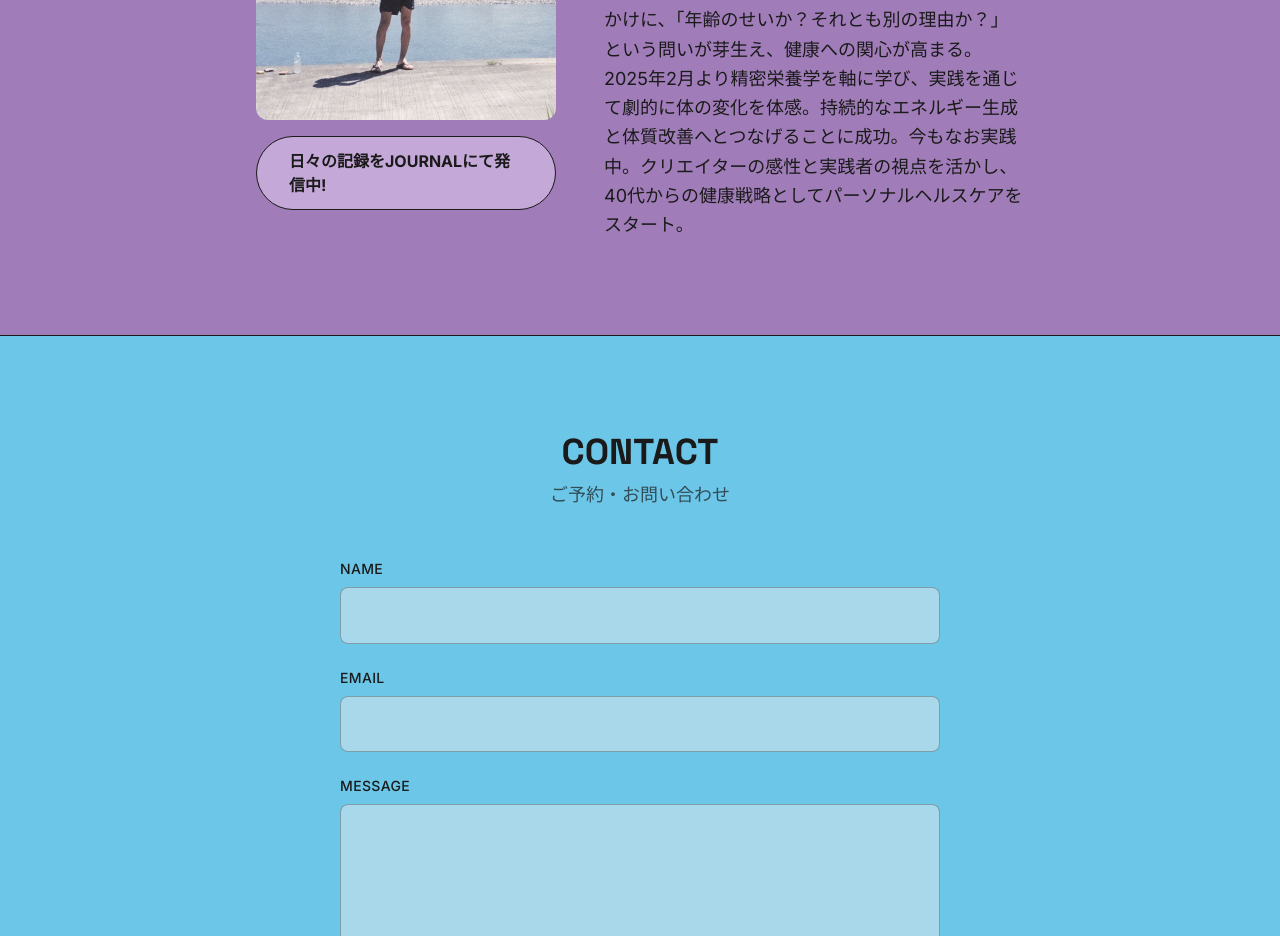
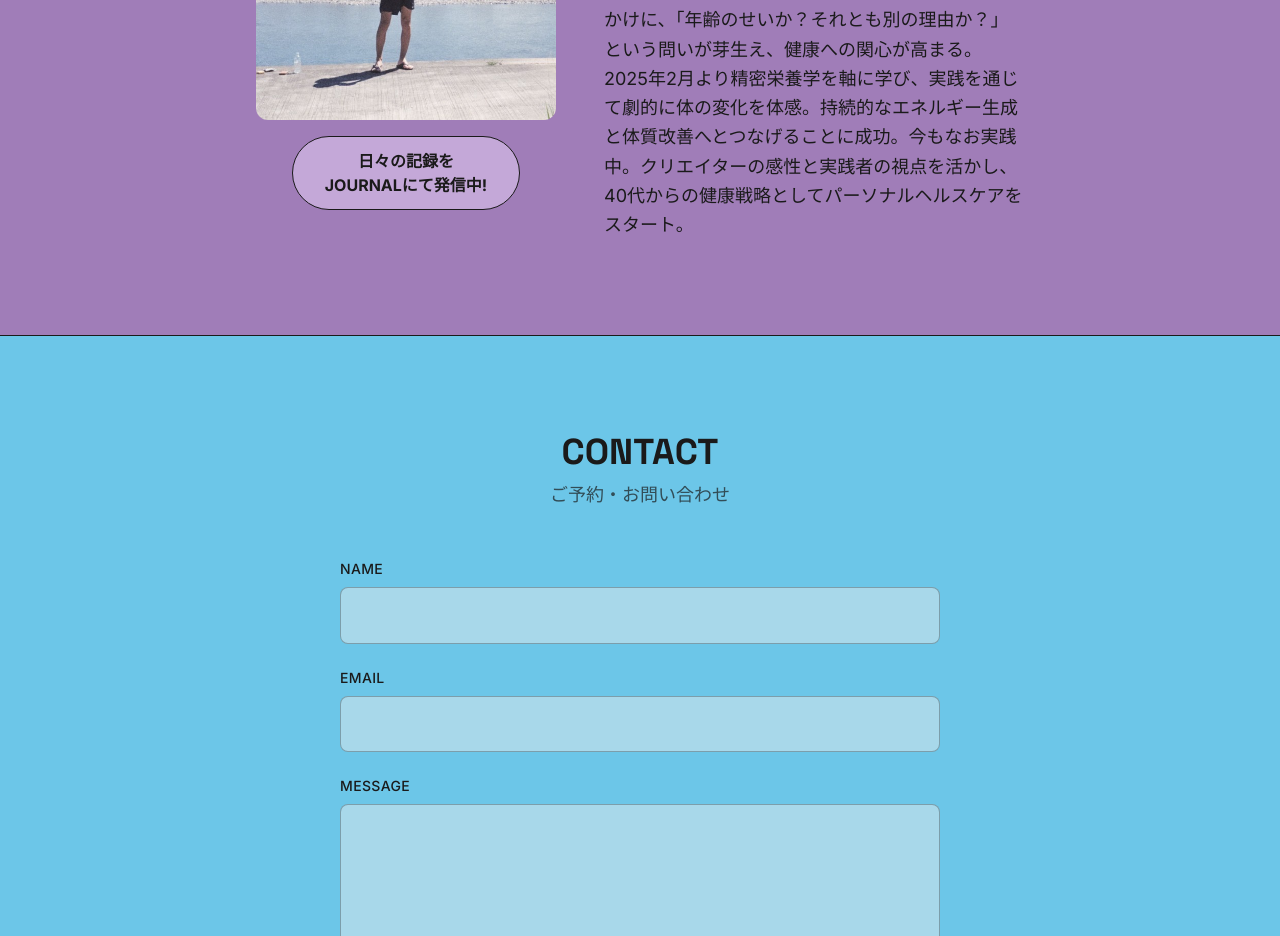
Before and after one commit to mementocreation42-coder/mitoflow40, a Next.js app: page / in a window 1280 px wide. Shown: the part 6720-7656 px from the top of the page. Built offline with nearby package versions, Linux system fonts and the light colour scheme; no server answers; a web font is replaced by a local one.

Commit message:
content: Add line break to profile button text

```diff
--- a/components/Profile.tsx
+++ b/components/Profile.tsx
@@ -29,9 +29,9 @@ export default function Profile() {
                             </div>
                             <Link
                                 href="/journal"
-                                className="mt-4 inline-block px-8 py-3 bg-[#C4A8D8] text-[#1A1A1A] border border-[#1A1A1A] rounded-full text-base font-bold hover:bg-[#D4B8E8] transition-colors"
+                                className="mt-4 inline-block px-8 py-3 bg-[#C4A8D8] text-[#1A1A1A] border border-[#1A1A1A] rounded-full text-base font-bold hover:bg-[#D4B8E8] transition-colors text-center"
                             >
-                                日々の記録をJOURNALにて発信中!
+                                日々の記録を<br />JOURNALにて発信中!
                             </Link>
                         </div>
 
```
